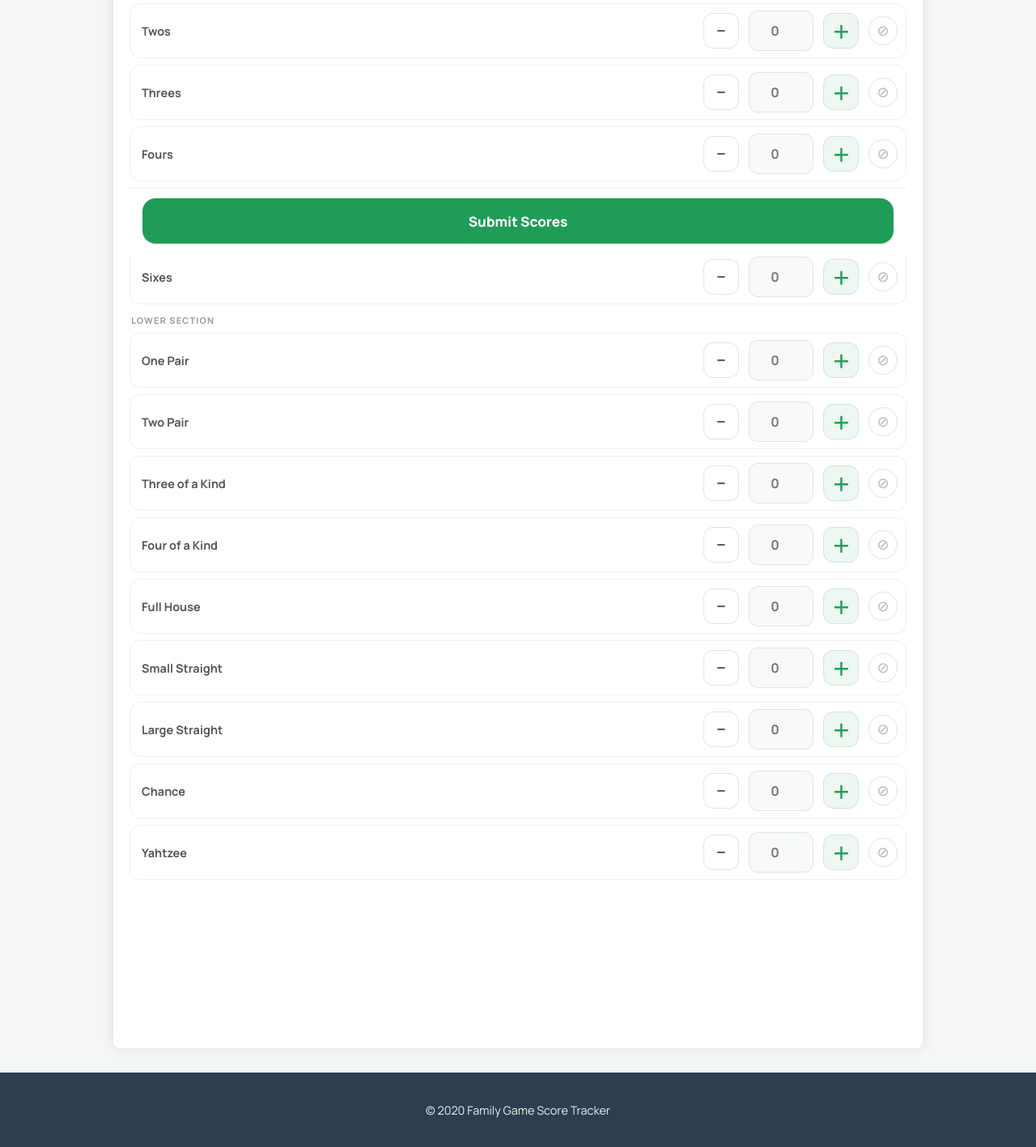
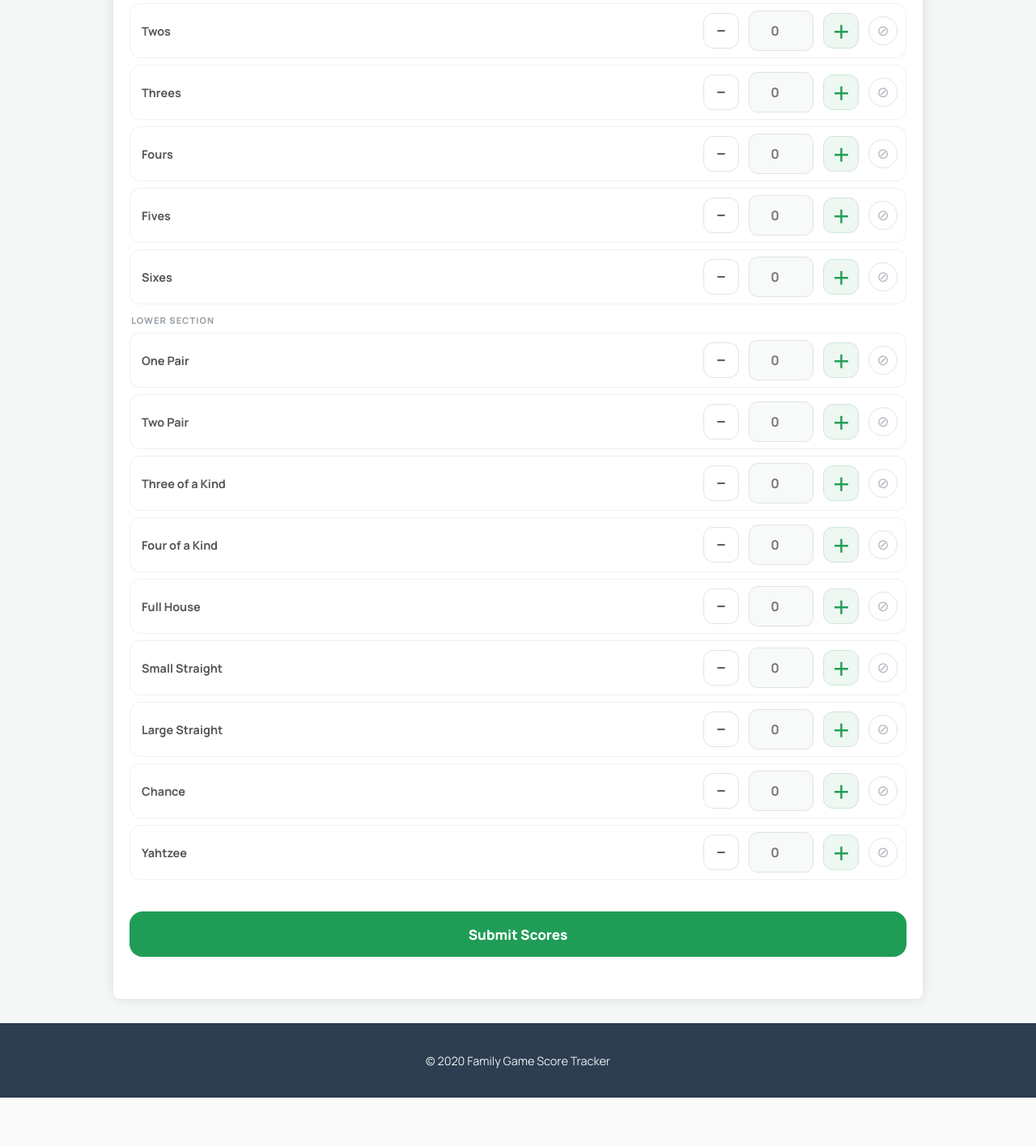
Before and after one commit to patrickfeller/familygames_scoretracking, a Flask app: template templates/yahtzee.html in a window 1280 px wide. Shown: the part 483-1900 px from the top of the page at 81% size. After the commit the page ends 1839 px from the top, so only its background shows below. Run offline with Flask 3, Linux system fonts and the light colour scheme; the template is opened without the code that fills it: most values are stand-ins (such as "Sample title", 1, 10 or a date in 2020); parts of the project's set-up code (start-up, migrations or seed data) failed here and were passed over; some libraries are stand-ins or nearby versions.

Commit message:
fix: remove sticky button

```diff
--- a/static/style.css
+++ b/static/style.css
@@ -518,7 +518,8 @@ button, .btn-touch, [onclick] {
 .uno-medal { font: 600 12px 'Manrope',sans-serif; color: #b6bdc2; }
 
 /* ===== YAHTZEE SCORE ENTRY ===== */
-.ytz-page { padding-bottom: 80px; }
+.ytz-page { padding-bottom: 24px; }
+.ytz-submit-bottom { padding: 16px 0 8px; }
 .ytz-tabs { display: flex; gap: 8px; padding: 4px 0 12px; overflow-x: auto; -webkit-overflow-scrolling: touch; position: sticky; top: 0; background: #fff; z-index: 5; }
 /* color: #232b36 overrides form button { color: white } */
 .ytz-tab { flex: 1; display: flex; flex-direction: column; align-items: center; gap: 5px; padding: 9px 4px; border-radius: 13px; border: 2px solid #eef1f0; background: #fff; cursor: pointer; font: 700 13.5px 'Manrope',sans-serif; min-width: 80px; -webkit-tap-highlight-color: transparent; touch-action: manipulation; color: #232b36; }
--- a/templates/yahtzee.html
+++ b/templates/yahtzee.html
@@ -95,7 +95,7 @@
     </div>
     {% endfor %}
 
-    <div class="sticky-bottom">
+    <div class="ytz-submit-bottom">
       <button type="submit" class="btn-primary-green">Submit Scores</button>
     </div>
 
```
